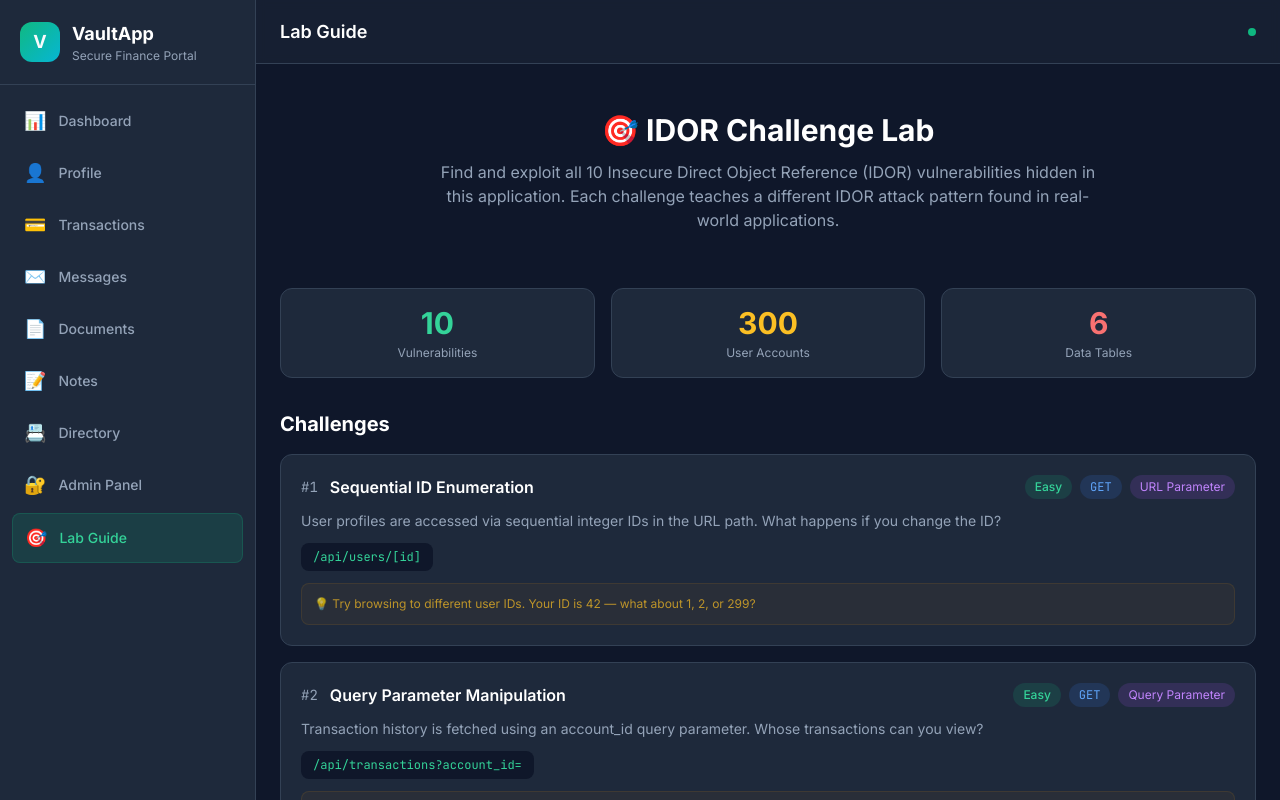
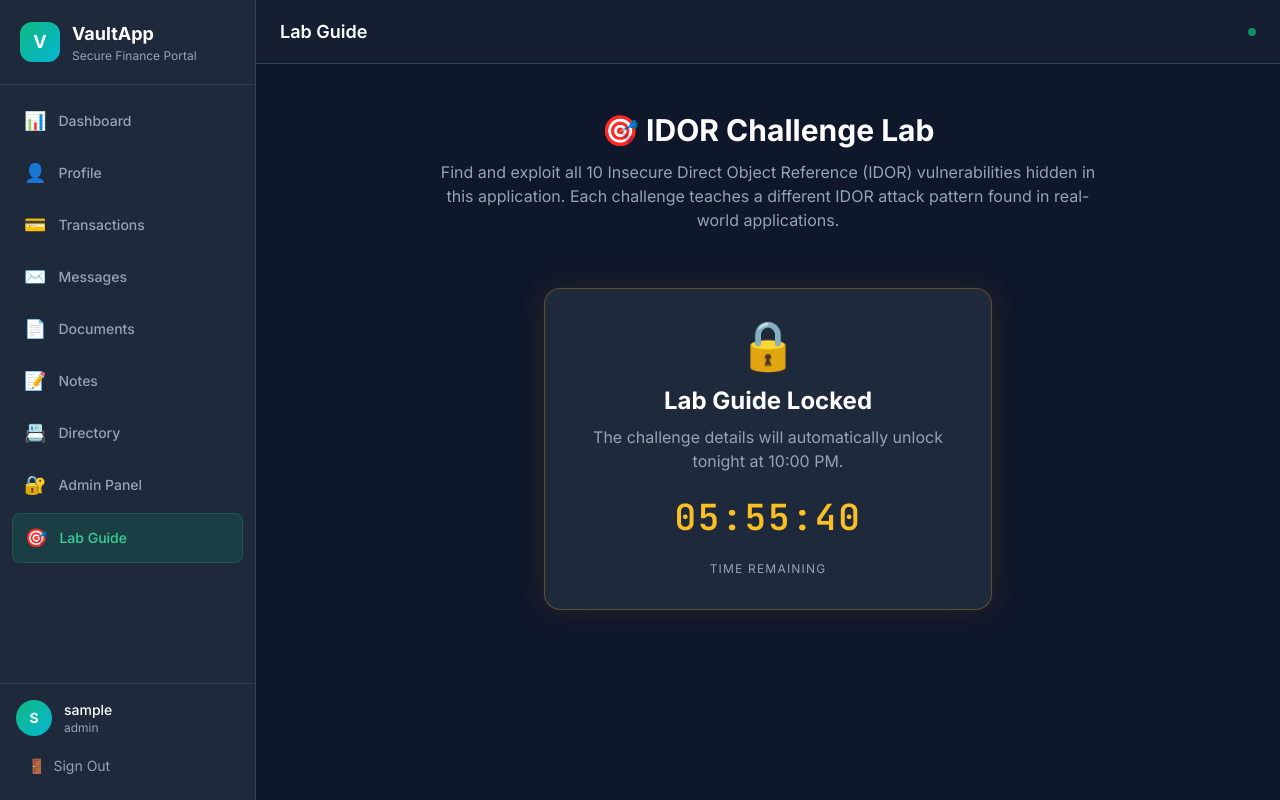
Before and after one commit to MRMcyber/vaultapp, a Next.js app: page /lab-guide in a window 1280 px wide. Shown: the top 800 px of the page. Built offline with nearby package versions, Linux system fonts and the light colour scheme; sample sign-in values are in the browser's storage.

Commit message:
Lock lab guide with countdown timer until 10 PM

```diff
--- a/pages/lab-guide.js
+++ b/pages/lab-guide.js
@@ -1,5 +1,6 @@
 import Layout from '@/components/Layout';
 import Head from 'next/head';
+import { useState, useEffect } from 'react';
 
 const challenges = [
   {
@@ -115,6 +116,38 @@ const challenges = [
 ];
 
 export default function LabGuide() {
+  const [timeLeft, setTimeLeft] = useState('');
+  const [isUnlocked, setIsUnlocked] = useState(false);
+
+  useEffect(() => {
+    // Target time: 10:00 PM today (local time)
+    const now = new Date();
+    const targetDate = new Date(now.getFullYear(), now.getMonth(), now.getDate(), 22, 0, 0);
+
+    const calculateTimeLeft = () => {
+      const currentTime = new Date();
+      const difference = targetDate.getTime() - currentTime.getTime();
+
+      if (difference <= 0) {
+        setIsUnlocked(true);
+        setTimeLeft('');
+      } else {
+        const hours = Math.floor((difference / (1000 * 60 * 60)) % 24);
+        const minutes = Math.floor((difference / 1000 / 60) % 60);
+        const seconds = Math.floor((difference / 1000) % 60);
+
+        setTimeLeft(
+          `${hours.toString().padStart(2, '0')}:${minutes.toString().padStart(2, '0')}:${seconds.toString().padStart(2, '0')}`
+        );
+      }
+    };
+
+    calculateTimeLeft(); // Initial calculation
+    const timer = setInterval(calculateTimeLeft, 1000);
+
+    return () => clearInterval(timer);
+  }, []);
+
   return (
     <Layout title="Lab Guide">
       <Head>
@@ -131,7 +164,19 @@ export default function LabGuide() {
           </p>
         </div>
 
-        {/* Stats */}
+        {!isUnlocked ? (
+          <div className="max-w-md mx-auto mt-12 bg-vault-card border border-amber-500/30 rounded-2xl p-8 text-center shadow-[0_0_30px_rgba(245,158,11,0.1)]">
+            <span className="text-5xl mb-4 block">🔒</span>
+            <h2 className="text-2xl font-bold text-white mb-2">Lab Guide Locked</h2>
+            <p className="text-vault-text-muted mb-6">The challenge details will automatically unlock tonight at 10:00 PM.</p>
+            <div className="font-mono text-4xl font-bold text-amber-400 tracking-wider">
+              {timeLeft || '00:00:00'}
+            </div>
+            <p className="text-xs text-vault-text-muted mt-6 uppercase tracking-widest">Time Remaining</p>
+          </div>
+        ) : (
+          <>
+            {/* Stats */}
         <div className="grid grid-cols-3 gap-4">
           <div className="bg-vault-card border border-vault-border rounded-xl p-4 text-center">
             <p className="text-3xl font-bold text-emerald-400">10</p>
@@ -198,6 +243,8 @@ export default function LabGuide() {
           <p className="text-emerald-400 text-sm font-medium">🔑 Test Account: player / player123 (ID: 42)</p>
           <p className="text-emerald-400/60 text-xs mt-1">Log in and start hunting!</p>
         </div>
+          </>
+        )}
       </div>
     </Layout>
   );
```
